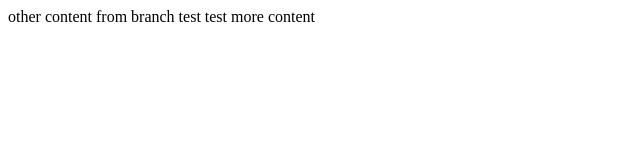
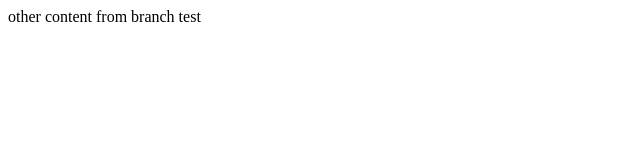
Before and after one commit to 536uriel/test, a plain HTML site: page index.html in a window 1280 px wide. Shown: the whole page, without its empty margins (0-640 px from the left). Drawn offline with Linux system fonts and the light colour scheme.

Commit message:
less content

```diff
--- a/index.html
+++ b/index.html
@@ -7,7 +7,6 @@
     <title>Document</title>
 </head>
 <body>
-    other content from branch test test
-    more content
+    other content from branch test
 </body>
 </html>
```
